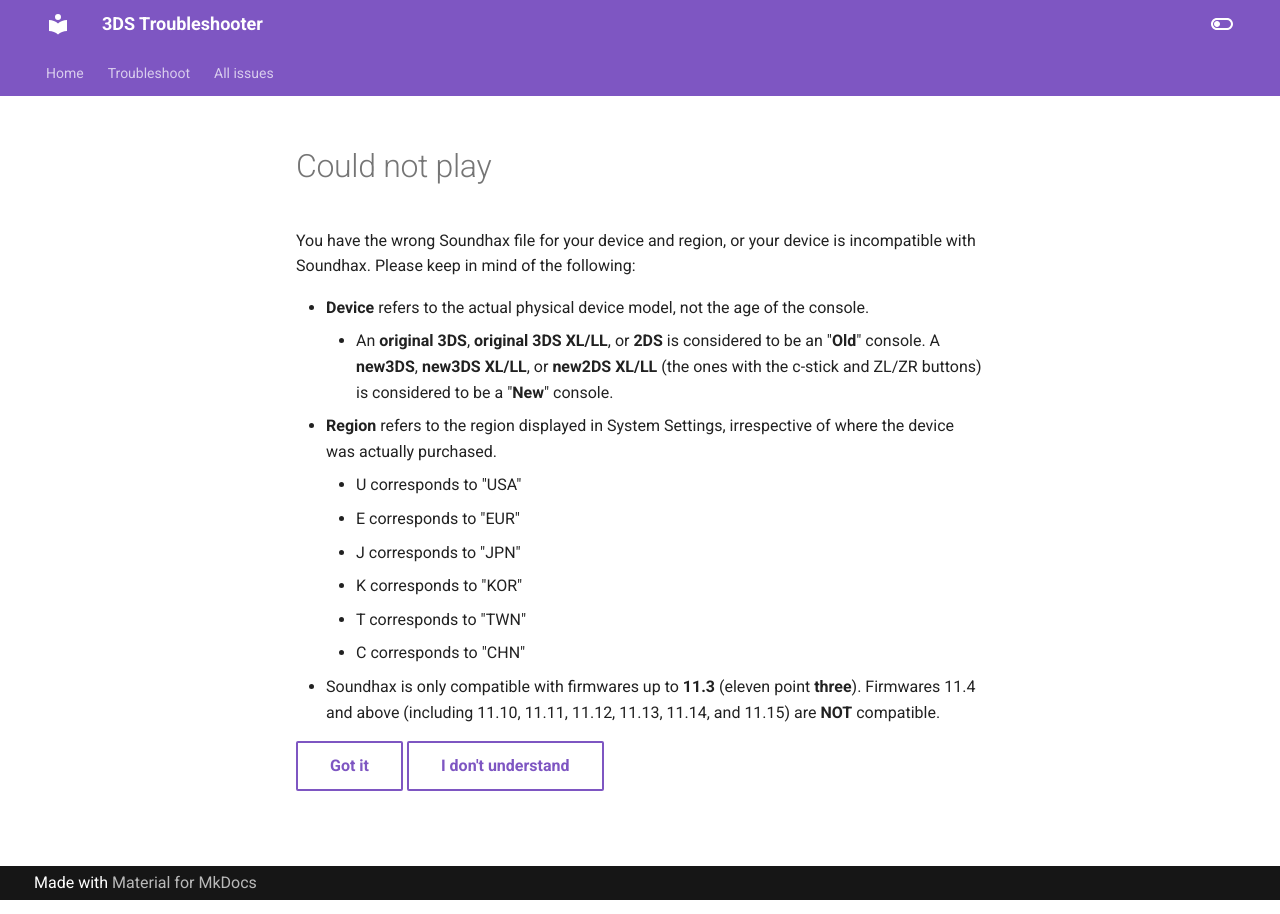
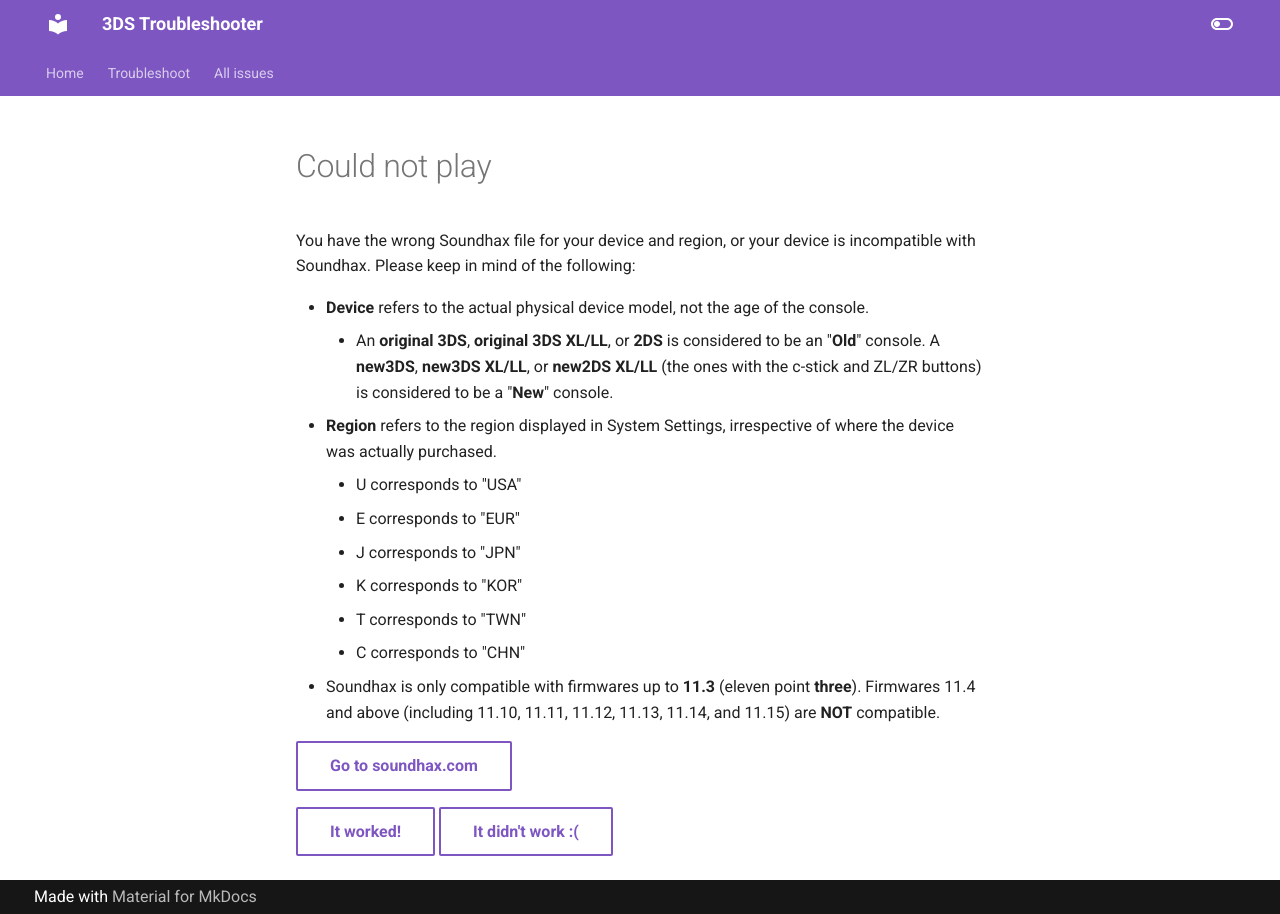
Before and after one commit to lilyuwuu/troubleshoot, an MkDocs documentation site: the page built from docs/troubleshoot/issue/soundhax/noplay.md, in a window 1280 px wide. Built offline with MkDocs 1.6.1 and Material for MkDocs 9.7.7, drawn with Linux system fonts in a browser that asks for light colours.

Commit message:
soundhax: update links

```diff
--- a/docs/troubleshoot/issue/soundhax/noplay.md
+++ b/docs/troubleshoot/issue/soundhax/noplay.md
@@ -13,5 +13,7 @@
 	- C corresponds to "CHN"
 - Soundhax is only compatible with firmwares up to **11.3** (eleven point **three**). Firmwares 11.4 and above (including 11.10, 11.11, 11.12, 11.13, 11.14, and 11.15) are **NOT** compatible.
 
-[Got it](/troubleshoot/issue/success){ .md-button }
-[I don't understand](/troubleshoot/issue/support){ .md-button }
+[Go to soundhax.com](https://soundhax.com){ .md-button }
+
+[It worked!](/troubleshoot/issue/success){ .md-button }
+[It didn't work :(](/troubleshoot/issue/failure){ .md-button }
```
